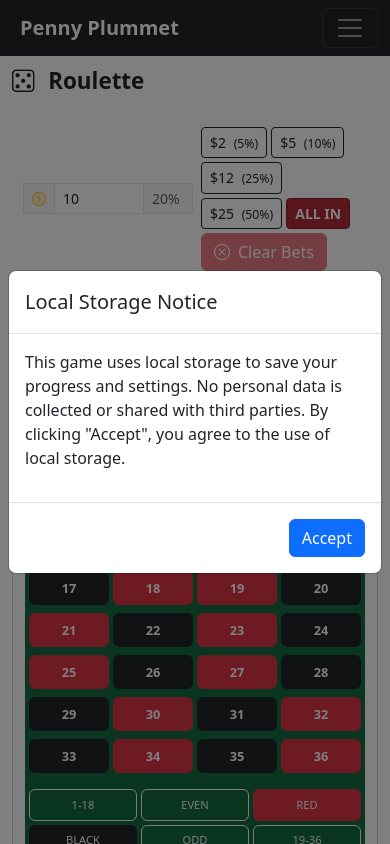
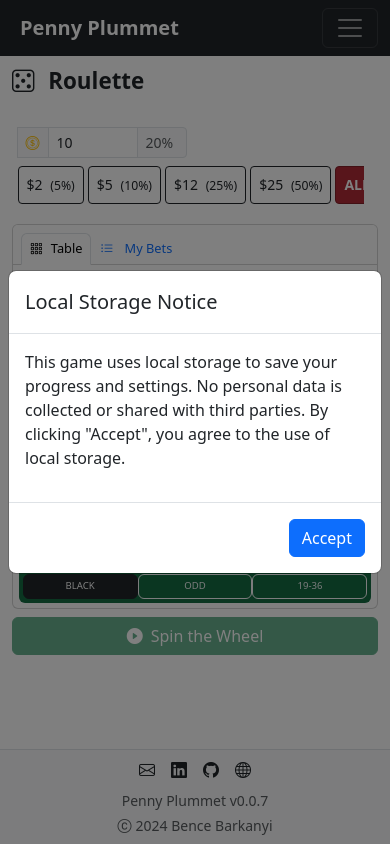
Before and after one commit to benceb2/penny-plummet, a Vue app: page /roulette in a window 390 px wide. Shown: the top 844 px of the page. Built offline with nearby package versions, Linux system fonts and the light colour scheme.

Commit message:
fix tests

```diff
--- a/src/views/roulette/RouletteTable.vue
+++ b/src/views/roulette/RouletteTable.vue
@@ -169,7 +169,7 @@ const outsideBets = computed(() => {
     <!-- Mobile Layout -->
     <div class="d-md-none">
       <!-- Zero and Dozens in one row -->
-      <div class="row g-1 mb-2 pt-1">
+      <div class="row g-0 mb-1 pt-0">
         <div class="col-3">
           <button
             :class="`btn btn-outline-light w-100 fw-bold zero-btn-sm ${getBetAmount(0) > 0 ? 'active position-relative' : ''}`"
@@ -197,10 +197,10 @@ const outsideBets = computed(() => {
       </div>
 
       <!-- Mobile Number Grid (4 columns) -->
-      <div class="mb-2 pt-1">
-        <div class="row g-1">
-          <div v-for="row in mobileGrid" :key="row[0]" class="col-12 mb-1">
-            <div class="d-flex gap-1">
+      <div class="mb-1 pt-0">
+        <div class="row g-0">
+          <div v-for="row in mobileGrid" :key="row[0]" class="col-12 mb-0">
+            <div class="d-flex gap-0">
               <button
                 v-for="num in row"
                 :key="num"
@@ -220,7 +220,7 @@ const outsideBets = computed(() => {
       </div>
 
       <!-- Mobile Even Money Bets (2x3 grid) -->
-      <div class="row g-1 pt-1">
+      <div class="row g-0 pt-0">
         <div v-for="bet in outsideBets.even_money" :key="bet.label" class="col-4">
           <button
             :class="`btn w-100 mobile-even-btn ${bet.btnClass || 'btn-outline-light'} ${getOutsideBetAmount(bet.numbers) > 0 ? 'active position-relative' : ''}`"
@@ -245,9 +245,9 @@ const outsideBets = computed(() => {
 }
 
 .mobile-number-btn {
-  height: 34px;
+  height: 26px;
   overflow: visible !important;
-  font-size: 0.8rem;
+  font-size: 0.7rem;
 }
 
 .zero-btn {
@@ -257,18 +257,18 @@ const outsideBets = computed(() => {
 }
 
 .zero-btn-sm {
-  height: 40px;
-  font-size: 1.1rem;
+  height: 30px;
+  font-size: 0.9rem;
 }
 
 .mobile-dozen-btn {
-  height: 40px;
-  font-size: 0.7rem;
+  height: 30px;
+  font-size: 0.6rem;
 }
 
 .mobile-even-btn {
-  font-size: 0.7rem;
-  padding: 0.4rem 0.2rem;
+  font-size: 0.6rem;
+  padding: 0.25rem 0.1rem;
 }
 
 .bet-badge {
@@ -279,7 +279,7 @@ const outsideBets = computed(() => {
 }
 
 .bet-badge-sm {
-  font-size: 0.5rem;
+  font-size: 0.45rem;
   z-index: 1000;
   top: -6px;
   right: -6px;
--- a/src/views/roulette/RouletteView.vue
+++ b/src/views/roulette/RouletteView.vue
@@ -131,7 +131,7 @@ if (currentBetAmount.value === 100 && userStore.chips < 100) {
 
           <!-- Quick Bet Buttons -->
           <div class="col">
-            <div class="d-flex gap-1 flex-wrap">
+            <div class="d-flex gap-1 flex-nowrap flex-md-wrap quick-bets">
               <button
                 v-for="bet in quickBets"
                 :key="bet.amount"
@@ -337,12 +337,30 @@ if (currentBetAmount.value === 100 && userStore.chips < 100) {
 
 @media (max-width: 767px) {
   .card-body {
-    padding: 0.75rem;
+    padding: 0.35rem;
   }
 
   .nav-tabs .nav-link {
-    padding: 0.4rem 0.6rem;
-    font-size: 0.85rem;
+    padding: 0.35rem 0.5rem;
+    font-size: 0.8rem;
+  }
+
+  .quick-bets {
+    overflow-x: auto;
+    padding-bottom: 0.25rem;
+  }
+
+  .quick-bets .btn {
+    flex: 0 0 auto;
+  }
+
+  :deep(.base-layout) {
+    padding-top: 0.5rem !important;
+    padding-bottom: 0.5rem !important;
+  }
+
+  :deep(.base-layout > .row) {
+    margin-bottom: 0.5rem;
   }
 }
 </style>
```
